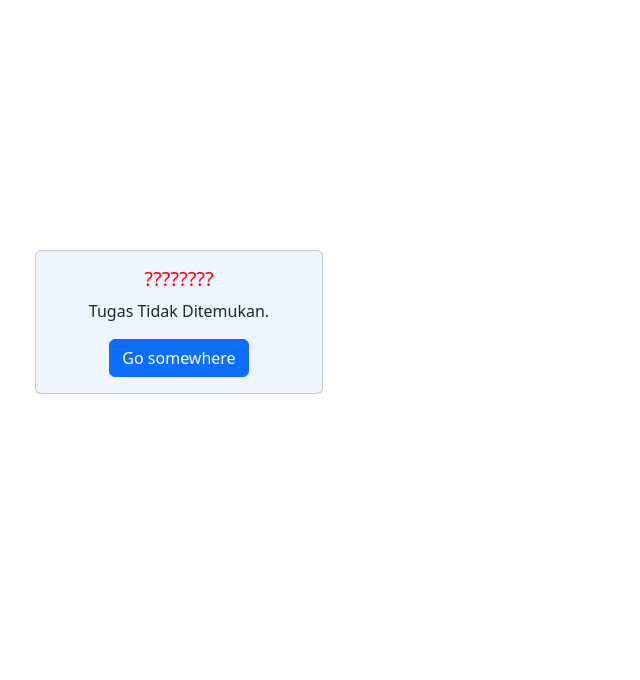
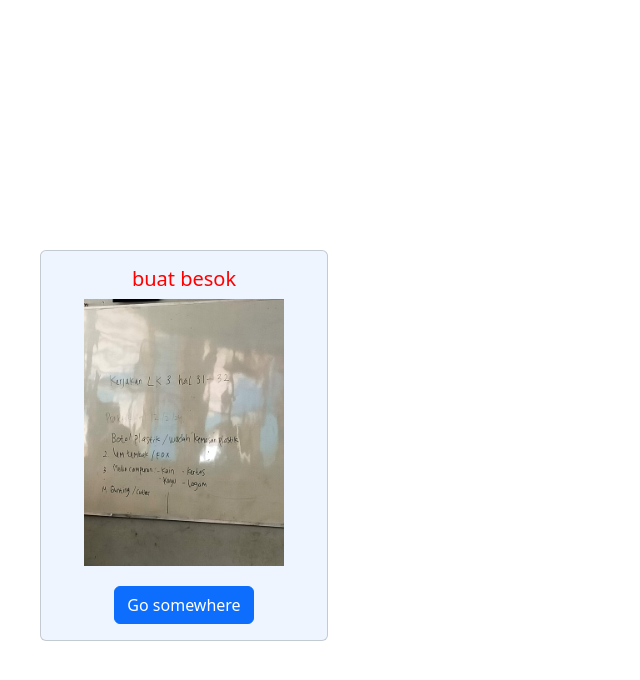
Before and after one commit to atayafikri/web-9G, a PHP site: page /prkarya.html in a window 1280 px wide. Shown: the top 680 px of the page, without its empty margins (0-640 px from the left). Run offline with PHP 8.4, Linux system fonts and the light colour scheme.

Commit message:
Add files via upload

```diff
--- a/index.html
+++ b/index.html
@@ -39,6 +39,10 @@
     </div>
   </div>
 </nav>
+  </div>
+
+  <div class="alertt">
+       <marquee direction="right">pantau website setiap malam karena setiap malam update</marquee>
   </div>
 
  <!--
@@ -315,7 +319,6 @@
 		    <div class="reminder" data-aos="zoom-in-down">
 		<h3>Reminder<span>!!!</span></h3>
 		    <ol class="list-group list-group-numbered">
-				<li class="list-group-item">membawa fotokopi rapot kelas 9 semester 1 jika tidak ada boleh di foto saja</li>
                 <li class="list-group-item">Setiap rabu membawa buku literasi</li>
                 <li class="list-group-item">Setiap jumat membawa al-quran untuk tadarus ( <span>yang gak bawa Al-qur'an fix dia atheis</span> )</li>
             </ol>
--- a/prkarya.html
+++ b/prkarya.html
@@ -11,8 +11,8 @@
 <div class="prakarya-alert">
     <div class="card text-center mb-3" style="width: 18rem;">
   <div class="card-body">
-    <h5 class="card-title">????????</h5>
-    <p class="card-text">Tugas Tidak Ditemukan.</p>
+    <h5 class="card-title">buat besok</h5>
+    <img src="tugasprakarya.jpg">
     <a href="index.html" class="btn btn-primary">Go somewhere</a>
   </div>
 </div>
--- a/style.css
+++ b/style.css
@@ -12,6 +12,10 @@ body{
 	margin-top: 40px;
 	margin-left: 30px;
 
+}
+
+.alertt{
+	margin-top: 100px;
 }
 
 .gambar1 img{
@@ -207,7 +211,7 @@ body{
 
 .prakarya-alert .card{
 	width: 20%;
-	margin-left: 35px;
+	margin-left: 40px;
 	margin-top: 250px;
 }
 
@@ -237,3 +241,7 @@ body{
 .maaf span{
 	color: red
 }
+
+.prakarya-alert .card-body a{
+	margin-top: 20px;
+}
```
Also changed, not shown: tugasprakarya.jpg (added).
